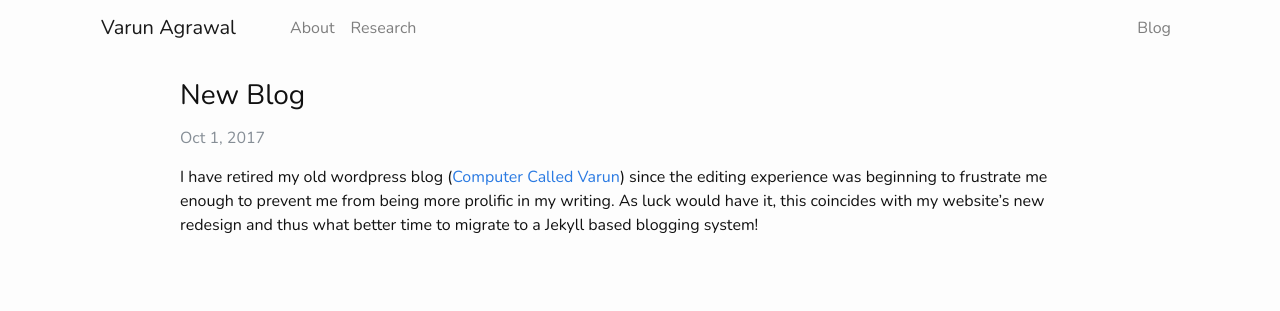
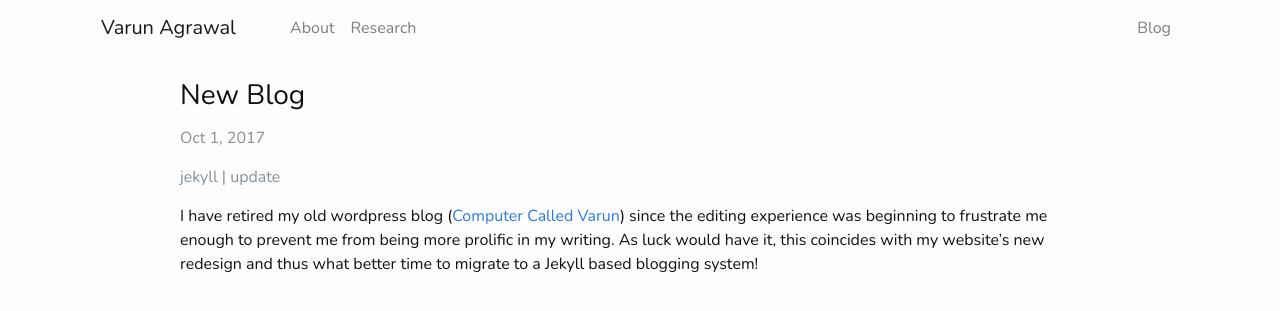
Before and after one commit to varunagrawal/varunagrawal.github.io, a Jekyll site: the page built from _posts/2017-10-01-new-blog.md, in a window 1280 px wide. Shown: the top 311 px of the page. Built offline with Jekyll 4.4.1, drawn with Linux system fonts in a browser that asks for light colours; nearby versions of some CDN libraries; a style sheet for code colours, icons or effects is not loaded.

Commit message:
only show tags on posts not on blog index

```diff
--- a/_layouts/post.html
+++ b/_layouts/post.html
@@ -7,6 +7,7 @@ layout: default
     <header class="post-header">
       <h3 class="post-title">{{ page.title }}</h3>
       <p class="post-meta text-muted">{{ page.date | date: "%b %-d, %Y" }}{% if page.author %} • {{ page.author }}{% endif %}{% if page.meta %} • {{ page.meta }}{% endif %}</p>
+      <p class="post-meta text-muted">{{ page.tags | join:' | ' }}</p>
     </header>
 
     <article class="post-content">
--- a/blog/index.html
+++ b/blog/index.html
@@ -15,6 +15,7 @@ permalink: /blog/
 
         {% for post in site.posts %}
 
+            <div>
                 <a href="{{ post.url }}">{{ post.title }}</a>
                 <br/>
                 {{ post.date | date_to_string }}
@@ -22,9 +23,10 @@ permalink: /blog/
                 <!-- {% for tag in post.tags %}
                     {{tag}}
                 {% endfor %} -->
-            {{ post.tags | join:' | ' }}
+                <!-- {{ post.tags | join:' | ' }} -->
                 <br/>
-            <br/>
+            </div>
+
         {% endfor %}
     </div>
 
```
Lines whose indentation alone changed are shown as unchanged.
